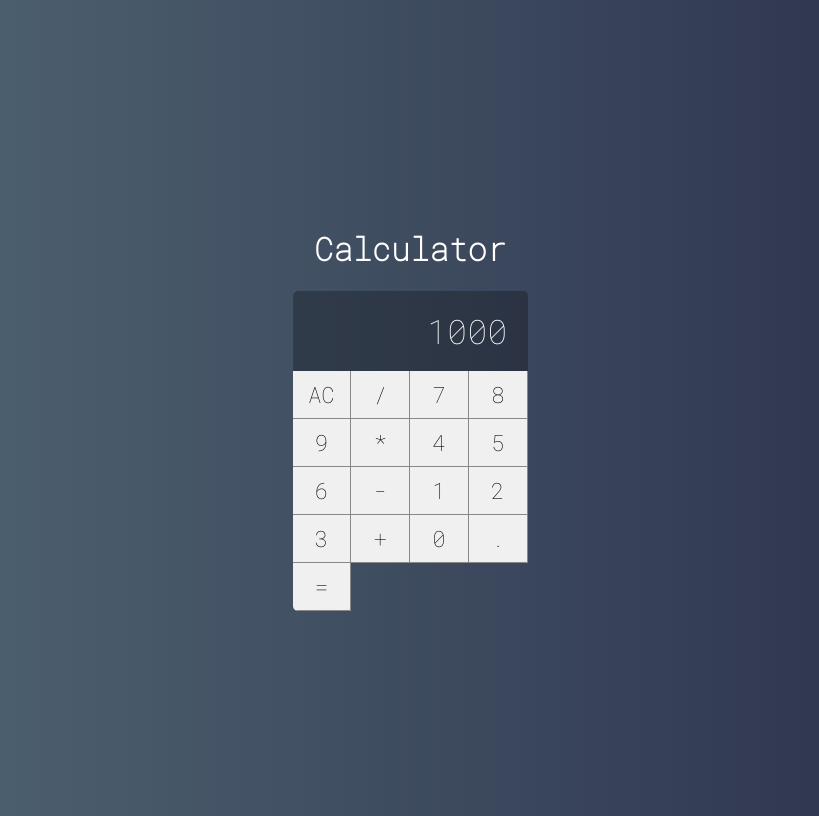
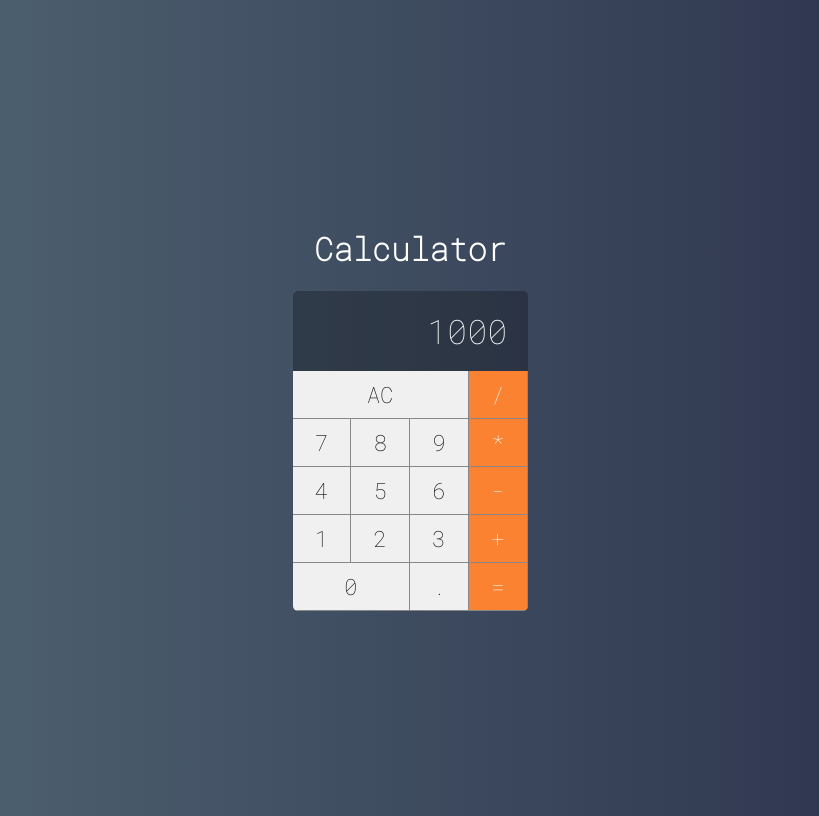
Before and after one commit to rmshimomura/Calculator-React-Project, a React (Create React App) app: page / in a window 1280 px wide. Shown: the whole page, without its empty margins (230-1049 px from the left). Built offline with nearby package versions, Linux system fonts and the light colour scheme.

Commit message:
Visual part finished

```diff
--- a/src/components/Button.css
+++ b/src/components/Button.css
@@ -11,3 +11,24 @@
     border-bottom: var(--border-button);
     outline: none;
 }
+
+.button:active {
+    background-color: #ccc;
+}
+
+.button.double {
+    grid-column: span 2;
+}
+
+.button.triple {
+    grid-column: span 3;
+}
+
+.button.operation {
+    background-color: #fa8231;
+    color: #FFF;
+}
+
+.button.operation:active {
+    background-color: #fa8231cc;
+}
--- a/src/components/Button.jsx
+++ b/src/components/Button.jsx
@@ -1,5 +1,22 @@
 import React from "react";
 import './Button.css'
 
-export default props =>
- <button className="button">{props.label}</button>
+export default props => {
+
+    let classes = 'button '
+    classes += props.operation ? 'operation' : ''
+    classes += props.double ? 'double' : ''
+    classes += props.triple ? 'triple' : ''
+
+    return (
+
+        <button
+
+            onClick={event => props.click && props.click(props.label)}
+            className={classes}>
+            {props.label}
+
+        </button>
+
+    )
+}
--- a/src/main/Calculator.jsx
+++ b/src/main/Calculator.jsx
@@ -6,29 +6,52 @@
 
 export default class Calculator extends Component {
 
+    constructor(props) {
+        super(props);
+        this.clearMemory = this.clearMemory.bind(this)
+        this.setOperation = this.setOperation.bind(this)
+        this.addDigit = this.addDigit.bind(this)
+    }
+
+    clearMemory() {
+
+        console.log('Clearing memory')
+
+    }
+
+    setOperation(operation) {
+
+        console.log('Setting operation ' + operation)
+
+    }
+
+    addDigit(digit) {
+        console.log(digit)
+    }
+
     render() {
 
         return(
 
             <div className="calculator">
                 <Display value={1000}/>
-                <Button label="AC"/>
-                <Button label="/"/>
-                <Button label="7"/>
-                <Button label="8"/>
-                <Button label="9"/>
-                <Button label="*"/>
-                <Button label="4"/>
-                <Button label="5"/>
-                <Button label="6"/>
-                <Button label="-"/>
-                <Button label="1"/>
-                <Button label="2"/>
-                <Button label="3"/>
-                <Button label="+"/>
-                <Button label="0"/>
-                <Button label="."/>
-                <Button label="="/>
+                <Button label="AC" click={this.clearMemory} triple/>
+                <Button label="/" operation="true" click={this.setOperation}/>
+                <Button label="7" click={this.addDigit}/>
+                <Button label="8" click={this.addDigit}/>
+                <Button label="9" click={this.addDigit}/>
+                <Button label="*" operation="true" click={this.setOperation}/>
+                <Button label="4" click={this.addDigit}/>
+                <Button label="5" click={this.addDigit}/>
+                <Button label="6" click={this.addDigit}/>
+                <Button label="-" operation="true" click={this.setOperation}/>
+                <Button label="1" click={this.addDigit}/>
+                <Button label="2" click={this.addDigit}/>
+                <Button label="3" click={this.addDigit}/>
+                <Button label="+" operation="true" click={this.setOperation}/>
+                <Button label="0" click={this.addDigit} double/>
+                <Button label="." click={this.addDigit}/>
+                <Button label="=" operation="true" click={this.setOperation}/>
             </div>
 
         )
```
